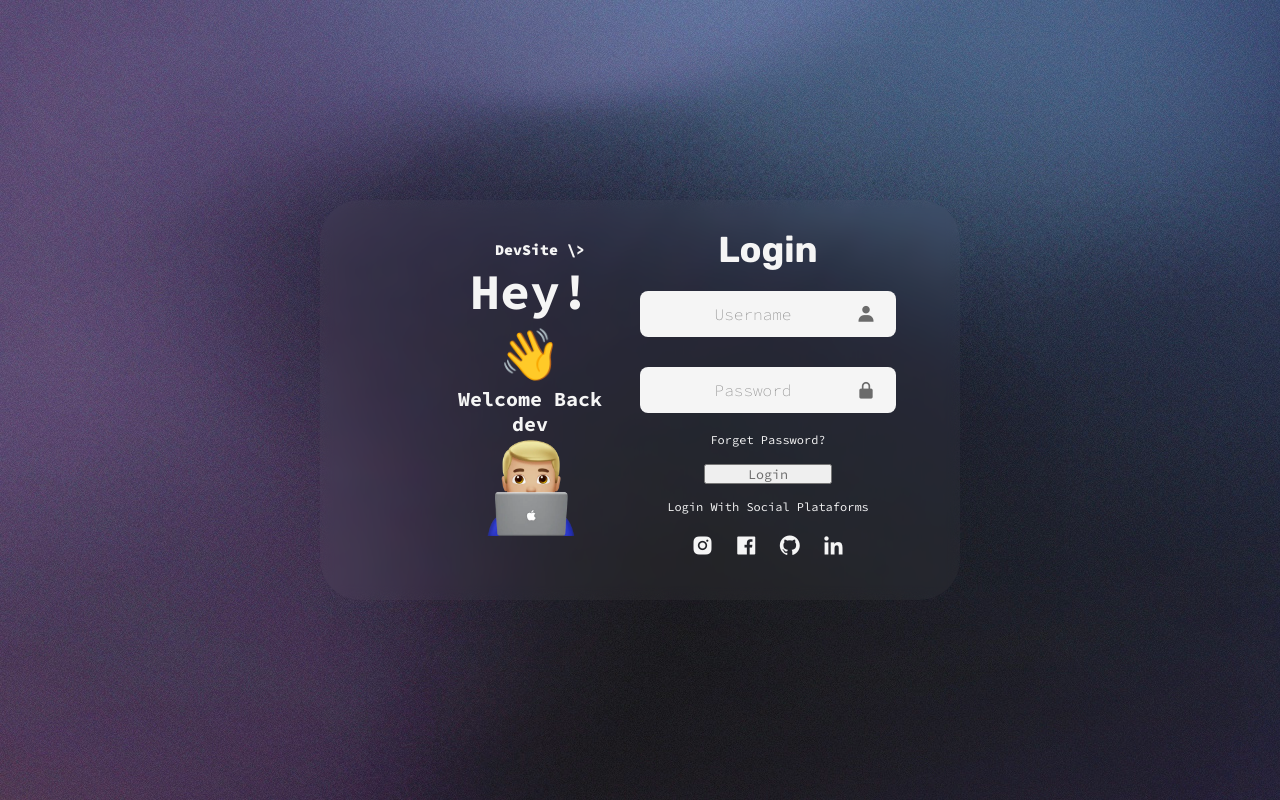
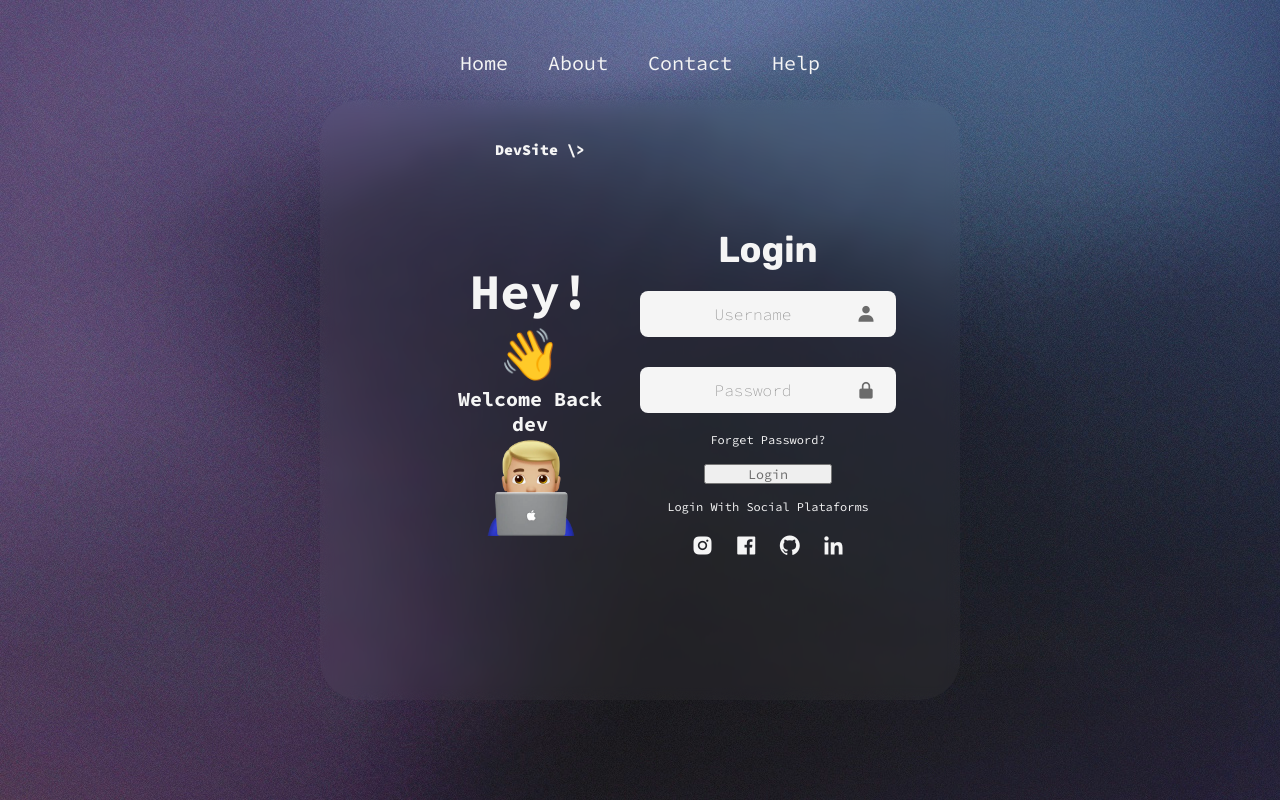
Before and after one commit to JustinMora18/LoginForm, a plain HTML site: page index.html in a window 1280 px wide. Drawn offline with nearby package versions, Linux system fonts and the light colour scheme.

Commit message:
Refactor navigation bar and enhance styling for improved layout and hover effects

```diff
--- a/style.css
+++ b/style.css
@@ -6,6 +6,7 @@
     font-family: "Source Code Pro", sans-serif, Helvetica;
     color: hsl(0, 0%, 96%);
 }
+
 body{
     display: flex;
     justify-content: center;
@@ -15,24 +16,41 @@ body{
     background-repeat: no-repeat;
     overflow: hidden;
 }
-/* .nav{
-    z-index: 99;
-    position: fixed;
-    top: 500px;
 
-    background: hsl(0, 0%, 9%);
+.nav_bar{
+    position: absolute;
+    top: 50px;
+    left: 50%;
+    transform: translateX(-50%);
+    width: auto;
 }
-nav .wrapper{
-    position: relative;
-    max-width: 1300px;
-    padding: 0px 30px;
-    height: 70px;
-    line-height: 70px;
-    margin: auto;
+
+.nav_links{
+    list-style: none;
+    align-items: center;
     display: flex;
-    align-items: center;
-    justify-content: space-between;
-} */
+    gap: 40px;
+}
+
+.nav_links a:hover{
+    margin: 50px 50px;
+}
+
+.nav_links li{
+    display: inline-block;
+}
+
+.nav_links li a{
+    text-decoration: none;
+    font-size: 20px;
+    transition: color 0.3s, transform 0.3s;
+}
+
+.nav_links li a:hover{
+    color: hsl(278, 100%, 81%);
+    font-weight: bolder;
+    border-bottom: 3px solid;
+}
 
 .container{
     position: relative;
@@ -44,6 +62,13 @@ nav .wrapper{
     backdrop-filter: blur(0.4rem);
     -webkit-backdrop-filter:blur(0.4rem);
     border-radius: 40px;
+    min-width: 600px;
+    min-height: 600px;
+    transition: transform 0.3s ease-in-out;
+}
+
+.container:hover {
+    transform: scale(1.05);
 }
 
 .form-box{
@@ -82,11 +107,13 @@ form{
     border: none;
     color: hsl(0, 0%, 42%);
 }
+
 .input_box input::placeholder{
     text-align: center;
     color: hsl(0, 0%, 53%);
     font-weight: 200;
 }
+
 .input_box i{
     color: hsl(0, 0%, 42%);
     position: absolute;
@@ -124,9 +151,6 @@ form{
     text-decoration: none;
 }
 
-
-
-
 .info{
     position: relative;
     display: flex;
@@ -135,6 +159,7 @@ form{
     width: 50%;
     height: 100%;
 }
+
 .main-title{
     position: absolute;
     justify-content: center;
```
Also changed, not shown: index.html (+1 -4 lines).
